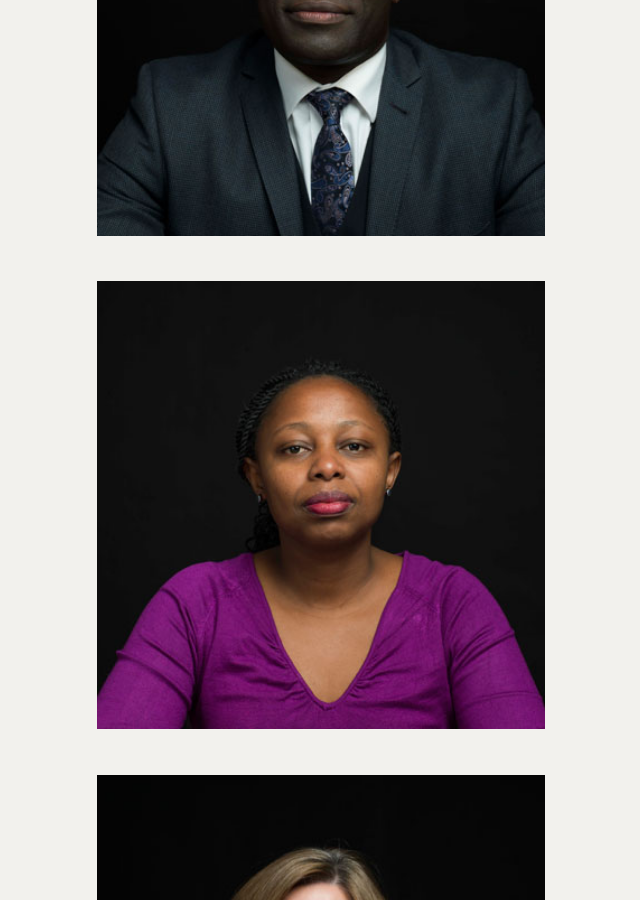
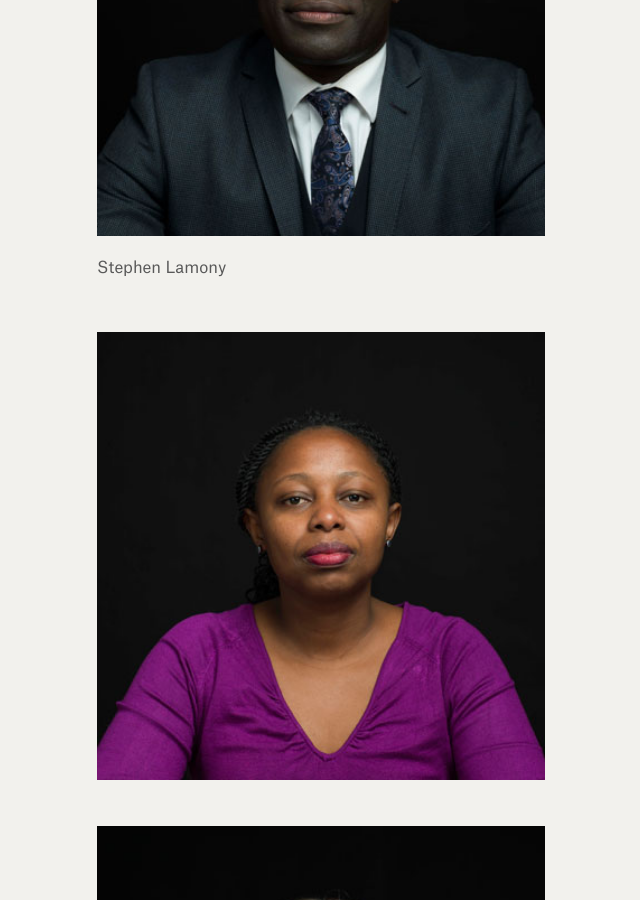
Before and after one commit to weights-and-measures/weights-and-measures.github.io, a Jekyll site: the page built from photographs.html, in a window 1280 px wide and 900 px high, scrolled down 1815 px. Shown: the whole window, without its empty margins (319-959 px from the left). Built offline with Jekyll 4.4.1, drawn with Linux system fonts in a browser that asks for light colours.

Commit message:
Updated D3

```diff
--- a/_photographs/d3.markdown
+++ b/_photographs/d3.markdown
@@ -1,7 +1,9 @@
 ---
-title: d3
+title: Stephen Lamony
 date: 2016-12-29 16:56:00 Z
 position: 41
 ---
 
 ![stephen_lamony23.jpg](/uploads/stephen_lamony23.jpg)
+
+Stephen Lamony
```
